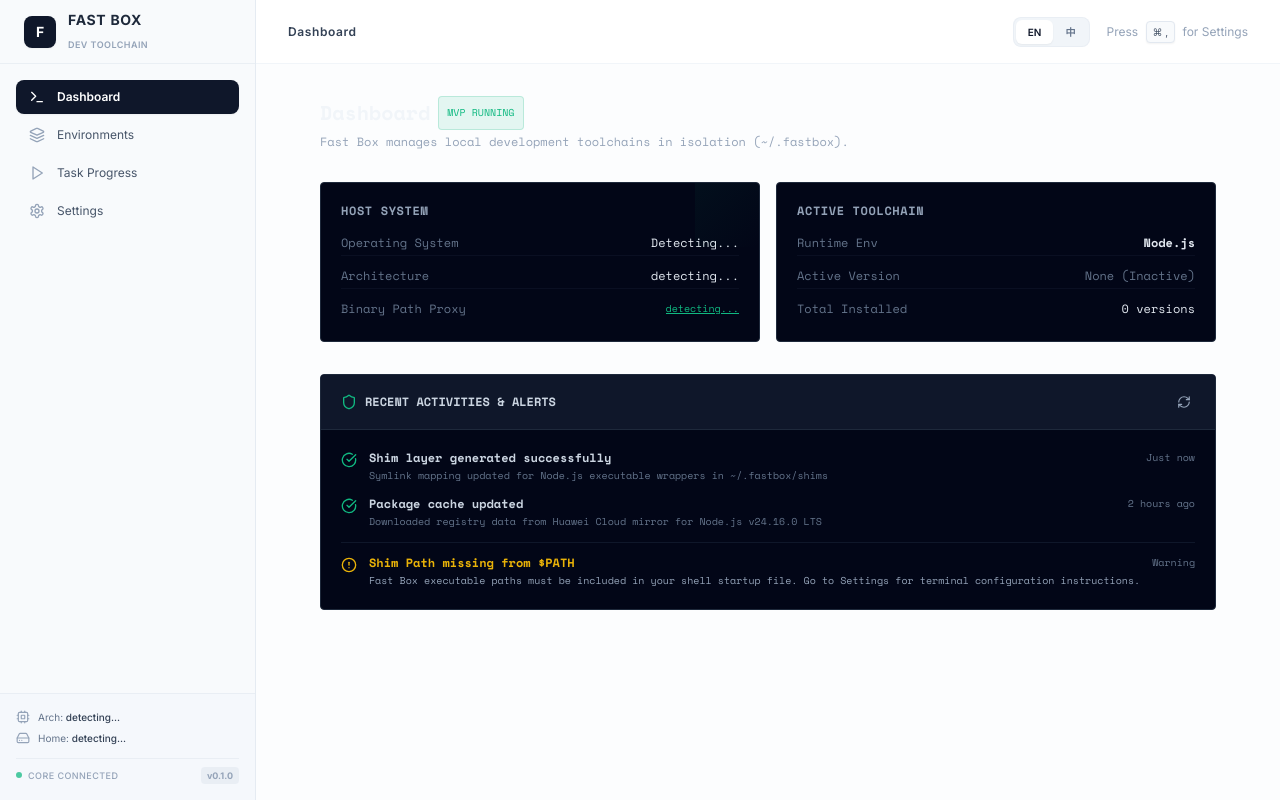
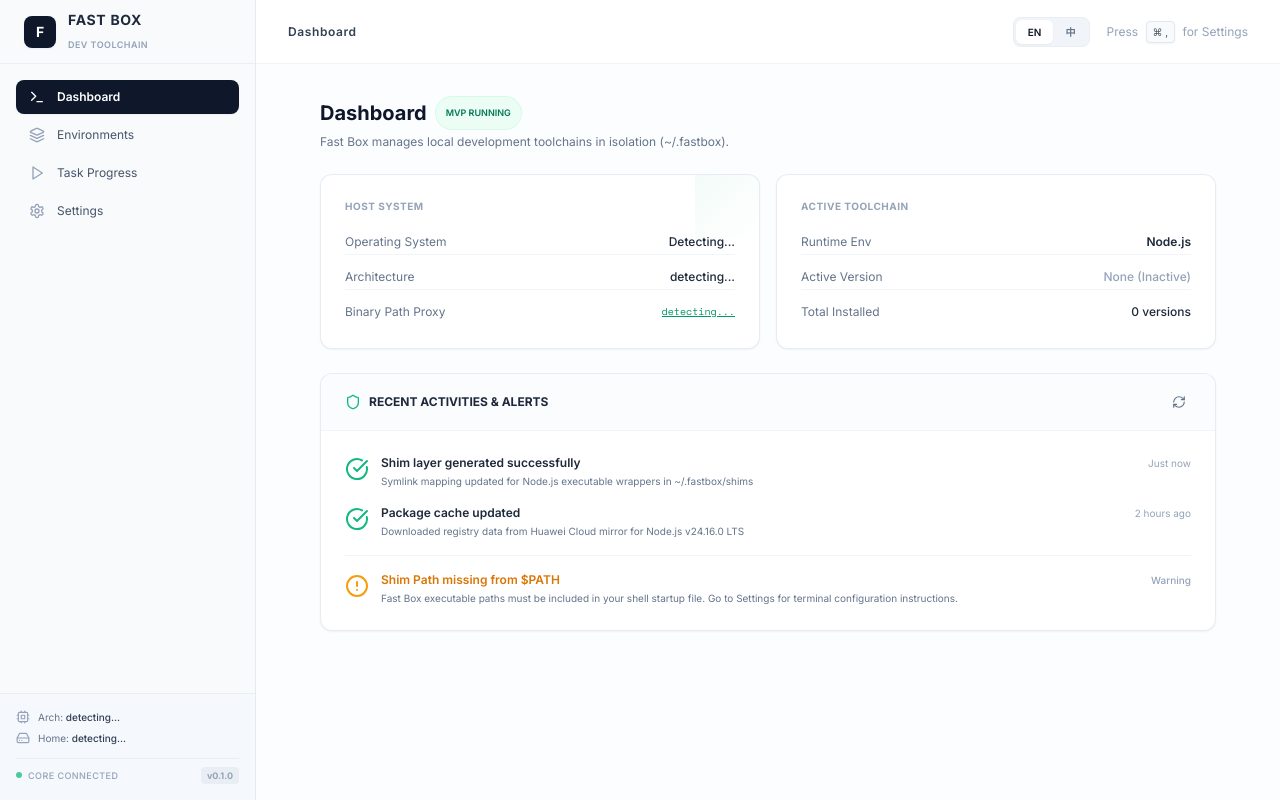
Before and after one commit to 18755120710/Fast-Box, a React (Vite) app: page / in a window 1280 px wide. Built offline with nearby package versions, Linux system fonts and the light colour scheme.

Commit message:
style(ui): 重构系统各核心业务展示页面为极简大厂亮色风

```diff
--- a/src/pages/EnvList.tsx
+++ b/src/pages/EnvList.tsx
@@ -17,10 +17,10 @@ export const EnvList: React.FC = () => {
   ];
 
   return (
-    <div className="space-y-6 animate-fade-in font-mono">
+    <div className="space-y-6 animate-fade-in font-sans">
       <div>
-        <h2 className="text-xl font-bold text-slate-100">{t('env.title')}</h2>
-        <p className="text-xs text-slate-400 mt-1">
+        <h2 className="text-xl font-bold text-slate-900">{t('env.title')}</h2>
+        <p className="text-xs text-slate-500 mt-1">
           {t('env.description')}
         </p>
       </div>
@@ -34,39 +34,39 @@ export const EnvList: React.FC = () => {
             <div
               key={pkg.name}
               onClick={() => setCurrentTab(`detail-${pkg.name}`)}
-              className="group border border-slate-800 bg-slate-950 p-5 rounded flex items-center justify-between cursor-pointer hover:border-accent/40 transition-all duration-200"
+              className="group border border-slate-200/80 bg-white p-6 rounded-xl flex items-center justify-between cursor-pointer shadow-sm hover:border-slate-300 hover:shadow-md transition-all duration-200"
             >
               <div className="flex items-center gap-4">
                 {/* 运行图标 */}
-                <div className="h-10 w-10 rounded bg-slate-900 border border-slate-800 flex items-center justify-center text-slate-400 group-hover:border-accent/20 group-hover:text-accent transition-colors duration-200">
+                <div className="h-11 w-11 rounded-lg bg-slate-50 border border-slate-200/60 flex items-center justify-center text-slate-500 group-hover:bg-slate-900 group-hover:text-white transition-all duration-200 shadow-sm">
                   <Database className="h-5 w-5" />
                 </div>
                 <div>
                   <div className="flex items-center gap-2">
-                    <h3 className="text-sm font-bold text-slate-200 group-hover:text-slate-100">{pkg.displayName}</h3>
+                    <h3 className="text-sm font-bold text-slate-800 group-hover:text-slate-900">{pkg.displayName}</h3>
                     {isActive && (
-                      <span className="text-[9px] bg-accent/10 border border-accent/20 text-accent px-1.5 py-0.5 rounded font-bold">
+                      <span className="text-[9px] bg-emerald-50 border border-emerald-200 text-emerald-700 px-2 py-0.5 rounded-full font-bold">
                         {t('env.active', { version: pkg.activeVersion })}
                       </span>
                     )}
                   </div>
-                  <p className="text-[10px] text-slate-500 mt-1">
+                  <p className="text-[10px] text-slate-400 mt-1">
                     {t('env.cardDescription')}
                   </p>
                 </div>
               </div>
 
               {/* 状态与控制区 */}
-              <div className="flex items-center gap-4 text-xs font-semibold text-slate-400">
+              <div className="flex items-center gap-4 text-xs font-semibold text-slate-500">
                 <div className="text-right hidden sm:block">
-                  <div className="text-slate-300">
+                  <div className="text-slate-700 font-medium">
                     {isInstalled ? t('env.installedCount', { count: pkg.installedVersions.length }) : t('env.notInstalled')}
                   </div>
-                  <div className="text-[10px] text-slate-500 mt-0.5">
+                  <div className="text-[10px] text-slate-400 font-normal mt-0.5">
                     {isActive ? t('env.shimActive') : t('env.noActiveVersion')}
                   </div>
                 </div>
-                <ChevronRight className="h-5 w-5 text-slate-600 group-hover:text-accent group-hover:translate-x-0.5 transition-all duration-200" />
+                <ChevronRight className="h-5 w-5 text-slate-400 group-hover:text-slate-800 group-hover:translate-x-0.5 transition-all duration-200" />
               </div>
             </div>
           );
--- a/src/pages/Home.tsx
+++ b/src/pages/Home.tsx
@@ -9,13 +9,16 @@ export const Home: React.FC = () => {
   const activeVersion = activeNode?.activeVersion;
 
   return (
-    <div className="space-y-8 animate-fade-in font-mono">
+    <div className="space-y-6 animate-fade-in font-sans">
       {/* 欢迎语与系统简介 */}
       <div>
-        <h2 className="text-xl font-bold text-slate-100 flex items-center gap-2">
-          {t('home.title')} <span className="text-[10px] text-accent font-normal bg-accent/10 px-2 py-0.5 rounded border border-accent/20">{t('home.badge')}</span>
+        <h2 className="text-xl font-bold text-slate-900 flex items-center gap-2">
+          {t('home.title')}{' '}
+          <span className="text-[9px] text-emerald-700 font-semibold bg-emerald-50 px-2.5 py-0.5 rounded-full border border-emerald-100/80">
+            {t('home.badge')}
+          </span>
         </h2>
-        <p className="text-xs text-slate-400 mt-1">
+        <p className="text-xs text-slate-500 mt-1">
           {t('home.description')}
         </p>
       </div>
@@ -23,21 +26,21 @@ export const Home: React.FC = () => {
       {/* 核心卡片网格 */}
       <div className="grid grid-cols-1 md:grid-cols-2 gap-4">
         {/* 系统基础信息 */}
-        <div className="border border-slate-800 bg-slate-955 bg-slate-950 p-5 rounded relative overflow-hidden">
-          <div className="absolute top-0 right-0 h-16 w-16 bg-gradient-to-br from-accent/5 to-transparent pointer-events-none" />
-          <h3 className="text-xs font-bold text-slate-400 uppercase tracking-wider mb-3">{t('home.hostSystem')}</h3>
-          <div className="space-y-2 text-xs">
-            <div className="flex justify-between py-1 border-b border-slate-900/60">
+        <div className="border border-slate-200/80 bg-white p-6 rounded-xl relative overflow-hidden shadow-sm hover:shadow-md transition-all duration-200">
+          <div className="absolute top-0 right-0 h-16 w-16 bg-gradient-to-br from-emerald-500/5 to-transparent pointer-events-none" />
+          <h3 className="text-[10px] font-bold text-slate-400 uppercase tracking-wider mb-4">{t('home.hostSystem')}</h3>
+          <div className="space-y-2.5 text-xs">
+            <div className="flex justify-between py-1 border-b border-slate-100">
               <span className="text-slate-500">{t('home.os')}</span>
-              <span className="text-slate-200 capitalize">{systemInfo?.os || t('common.detecting')}</span>
+              <span className="text-slate-800 font-medium capitalize">{systemInfo?.os || t('common.detecting')}</span>
             </div>
-            <div className="flex justify-between py-1 border-b border-slate-900/60">
+            <div className="flex justify-between py-1 border-b border-slate-100">
               <span className="text-slate-500">{t('home.architecture')}</span>
-              <span className="text-slate-200">{systemInfo?.arch || t('common.detecting')}</span>
+              <span className="text-slate-800 font-medium">{systemInfo?.arch || t('common.detecting')}</span>
             </div>
             <div className="flex justify-between py-1">
               <span className="text-slate-500">{t('home.binaryProxy')}</span>
-              <span className="text-accent underline cursor-pointer text-[10px] max-w-[180px] truncate" title={systemInfo?.fastboxHome ? systemInfo.fastboxHome + '/shims' : t('common.detecting')}>
+              <span className="text-emerald-600 hover:text-emerald-700 underline cursor-pointer text-[10px] font-mono max-w-[180px] truncate" title={systemInfo?.fastboxHome ? systemInfo.fastboxHome + '/shims' : t('common.detecting')}>
                 {systemInfo?.fastboxHome ? `${systemInfo.fastboxHome}/shims` : t('common.detecting')}
               </span>
             </div>
@@ -45,74 +48,74 @@ export const Home: React.FC = () => {
         </div>
 
         {/* 激活的环境信息 */}
-        <div className="border border-slate-800 bg-slate-950 p-5 rounded relative overflow-hidden">
-          <h3 className="text-xs font-bold text-slate-400 uppercase tracking-wider mb-3">{t('home.activeToolchain')}</h3>
-          <div className="space-y-2 text-xs">
-            <div className="flex justify-between py-1 border-b border-slate-900/60">
+        <div className="border border-slate-200/80 bg-white p-6 rounded-xl relative overflow-hidden shadow-sm hover:shadow-md transition-all duration-200">
+          <h3 className="text-[10px] font-bold text-slate-400 uppercase tracking-wider mb-4">{t('home.activeToolchain')}</h3>
+          <div className="space-y-2.5 text-xs">
+            <div className="flex justify-between py-1 border-b border-slate-100">
               <span className="text-slate-500">{t('home.runtimeEnv')}</span>
-              <span className="text-slate-200 font-semibold">{activeNode?.displayName || 'Node.js'}</span>
+              <span className="text-slate-800 font-semibold">{activeNode?.displayName || 'Node.js'}</span>
             </div>
-            <div className="flex justify-between py-1 border-b border-slate-900/60">
+            <div className="flex justify-between py-1 border-b border-slate-100">
               <span className="text-slate-500">{t('home.activeVersion')}</span>
-              <span className={activeVersion ? 'text-accent font-bold' : 'text-slate-500'}>
+              <span className={activeVersion ? 'text-emerald-600 font-bold font-mono' : 'text-slate-400 font-medium'}>
                 {activeVersion || t('home.noneInactive')}
               </span>
             </div>
             <div className="flex justify-between py-1">
               <span className="text-slate-500">{t('home.totalInstalled')}</span>
-              <span className="text-slate-200">{t('home.versions', { count: activeNode?.installedVersions.length || 0 })}</span>
+              <span className="text-slate-800 font-medium">{t('home.versions', { count: activeNode?.installedVersions.length || 0 })}</span>
             </div>
           </div>
         </div>
       </div>
 
       {/* 最近活动与错误日志区域 */}
-      <div className="border border-slate-800 bg-slate-950 rounded overflow-hidden">
-        <div className="px-5 py-4 bg-slate-900 border-b border-slate-800 flex justify-between items-center">
-          <div className="flex items-center gap-2 text-xs font-bold text-slate-300">
-            <Shield className="h-4 w-4 text-accent" />
+      <div className="border border-slate-200/80 bg-white rounded-xl overflow-hidden shadow-sm">
+        <div className="px-6 py-4 bg-slate-50/60 border-b border-slate-100 flex justify-between items-center">
+          <div className="flex items-center gap-2 text-xs font-bold text-slate-800">
+            <Shield className="h-4 w-4 text-emerald-500" />
             <span>{t('home.activities')}</span>
           </div>
           <button
             onClick={refreshState}
-            className="p-1 hover:bg-slate-800 rounded text-slate-400 hover:text-slate-200 transition-colors cursor-pointer"
+            className="p-1 hover:bg-slate-200/80 rounded-lg text-slate-500 hover:text-slate-800 transition-colors cursor-pointer border border-transparent"
           >
             <RefreshCw className="h-3.5 w-3.5" />
           </button>
         </div>
-        <div className="p-5 text-xs space-y-3">
+        <div className="p-6 text-xs space-y-4">
           {/* 最近历史 */}
-          <div className="flex items-start gap-3 text-slate-300">
-            <CheckCircle className="h-4 w-4 text-accent mt-0.5 flex-shrink-0" />
+          <div className="flex items-start gap-3 text-slate-700">
+            <CheckCircle className="h-4.5 w-4.5 text-emerald-500 mt-0.5 flex-shrink-0" />
             <div className="flex-1">
               <div className="flex justify-between">
-                <span className="font-semibold">{t('home.shimGenerated')}</span>
-                <span className="text-[10px] text-slate-500">{t('home.justNow')}</span>
+                <span className="font-semibold text-slate-800">{t('home.shimGenerated')}</span>
+                <span className="text-[10px] text-slate-400">{t('home.justNow')}</span>
               </div>
               <p className="text-[10px] text-slate-500 mt-0.5">{t('home.shimGeneratedBody')}</p>
             </div>
           </div>
 
-          <div className="flex items-start gap-3 text-slate-300">
-            <CheckCircle className="h-4 w-4 text-accent mt-0.5 flex-shrink-0" />
+          <div className="flex items-start gap-3 text-slate-700">
+            <CheckCircle className="h-4.5 w-4.5 text-emerald-500 mt-0.5 flex-shrink-0" />
             <div className="flex-1">
               <div className="flex justify-between">
-                <span className="font-semibold">{t('home.cacheUpdated')}</span>
-                <span className="text-[10px] text-slate-500">{t('home.twoHoursAgo')}</span>
+                <span className="font-semibold text-slate-800">{t('home.cacheUpdated')}</span>
+                <span className="text-[10px] text-slate-400">{t('home.twoHoursAgo')}</span>
               </div>
               <p className="text-[10px] text-slate-500 mt-0.5">{t('home.cacheUpdatedBody')}</p>
             </div>
           </div>
 
           {/* 异常警示展示 */}
-          <div className="flex items-start gap-3 border-t border-slate-900 pt-3 text-slate-300">
-            <AlertCircle className="h-4 w-4 text-yellow-500 mt-0.5 flex-shrink-0" />
+          <div className="flex items-start gap-3 border-t border-slate-100 pt-4 text-slate-700">
+            <AlertCircle className="h-4.5 w-4.5 text-amber-500 mt-0.5 flex-shrink-0" />
             <div className="flex-1">
               <div className="flex justify-between">
-                <span className="font-semibold text-yellow-500">{t('home.pathMissing')}</span>
-                <span className="text-[10px] text-slate-500">{t('home.warning')}</span>
+                <span className="font-semibold text-amber-600">{t('home.pathMissing')}</span>
+                <span className="text-[10px] text-slate-400 font-medium">{t('home.warning')}</span>
               </div>
-              <p className="text-[10px] text-slate-400 mt-0.5">
+              <p className="text-[10px] text-slate-500 mt-0.5 leading-relaxed">
                 {t('home.pathMissingBody')}
               </p>
             </div>
--- a/src/pages/TaskProgress.tsx
+++ b/src/pages/TaskProgress.tsx
@@ -10,28 +10,28 @@ export const TaskProgress: React.FC = () => {
   const isIdle = activeTask.status === 'idle';
 
   return (
-    <div className="space-y-6 animate-fade-in font-mono text-xs">
+    <div className="space-y-6 animate-fade-in font-sans text-xs">
       <div>
-        <h2 className="text-xl font-bold text-slate-100">{t('task.title')}</h2>
-        <p className="text-[10px] text-slate-500 mt-0.5">
+        <h2 className="text-xl font-bold text-slate-900">{t('task.title')}</h2>
+        <p className="text-[10px] text-slate-400 mt-0.5">
           {t('task.description')}
         </p>
       </div>
 
       {isIdle ? (
-        <div className="border border-slate-800 bg-slate-950 p-10 rounded text-center text-slate-500 space-y-3">
-          <Terminal className="h-8 w-8 text-slate-600 mx-auto" />
-          <div>{t('task.noActive')}</div>
+        <div className="border border-slate-200/80 bg-white p-12 rounded-xl text-center text-slate-400 space-y-4 shadow-sm">
+          <Terminal className="h-8 w-8 text-slate-300 mx-auto" />
+          <div className="text-slate-500 font-medium">{t('task.noActive')}</div>
         </div>
       ) : (
         <div className="space-y-6">
           {/* 进度显示板 */}
-          <div className="border border-slate-800 bg-slate-950 p-5 rounded space-y-4">
-            <div className="flex justify-between items-center text-slate-300">
-              <span className="font-bold">
+          <div className="border border-slate-200/80 bg-white p-6 rounded-xl space-y-5 shadow-sm">
+            <div className="flex justify-between items-center text-slate-800">
+              <span className="font-bold text-sm">
                 {activeTask.packageName.toUpperCase()} @ {activeTask.version}
               </span>
-              <span className="text-[10px] text-slate-500 font-mono">
+              <span className="text-[10px] text-slate-400 font-mono">
                 {t('task.taskId')}: {activeTask.taskId || t('task.registering')}
               </span>
             </div>
@@ -44,8 +44,8 @@ export const TaskProgress: React.FC = () => {
 
             {/* 完成/错误 状态卡片 */}
             {activeTask.status === 'success' && (
-              <div className="p-3 bg-emerald-500/10 border border-emerald-500/20 text-accent rounded flex items-center gap-3 animate-fade-in">
-                <CheckCircle2 className="h-5 w-5" />
+              <div className="p-4 bg-emerald-50 border border-emerald-200 text-emerald-800 rounded-xl flex items-center gap-3 animate-fade-in">
+                <CheckCircle2 className="h-5 w-5 text-emerald-500 flex-shrink-0" />
                 <div>
                   <span className="font-bold">{t('task.successTitle')}</span> {t('task.successBody')}
                 </div>
@@ -53,8 +53,8 @@ export const TaskProgress: React.FC = () => {
             )}
 
             {activeTask.status === 'failed' && (
-              <div className="p-3 bg-red-500/10 border border-red-500/20 text-red-400 rounded flex items-center gap-3 animate-fade-in">
-                <AlertOctagon className="h-5 w-5" />
+              <div className="p-4 bg-red-50 border border-red-200 text-red-800 rounded-xl flex items-center gap-3 animate-fade-in">
+                <AlertOctagon className="h-5 w-5 text-red-500 flex-shrink-0" />
                 <div>
                   <span className="font-bold">{t('task.failedTitle')}</span> {activeTask.errorMessage}
                 </div>
@@ -65,7 +65,7 @@ export const TaskProgress: React.FC = () => {
               <div className="flex justify-end pt-2">
                 <button
                   onClick={clearActiveTask}
-                  className="px-3 py-1 bg-slate-900 border border-slate-800 hover:border-slate-700 text-slate-300 rounded font-bold cursor-pointer"
+                  className="px-3.5 py-1.5 bg-white border border-slate-200 hover:bg-slate-50 hover:border-slate-300 text-slate-700 rounded-lg font-bold text-xs cursor-pointer shadow-sm transition-all duration-150"
                 >
                   {t('task.clear')}
                 </button>
@@ -75,7 +75,7 @@ export const TaskProgress: React.FC = () => {
 
           {/* 终端实时日志面板 */}
           <div className="space-y-2">
-            <h3 className="font-bold text-slate-400 uppercase tracking-wider text-[10px]">{t('task.streams')}</h3>
+            <h3 className="font-bold text-slate-500 uppercase tracking-wider text-[10px]">{t('task.streams')}</h3>
             <LogPanel logs={activeTask.logs} />
           </div>
         </div>
```
Also changed, not shown: src/pages/EnvDetail.tsx (+31 -31 lines), src/pages/Settings.tsx (+54 -46 lines).
